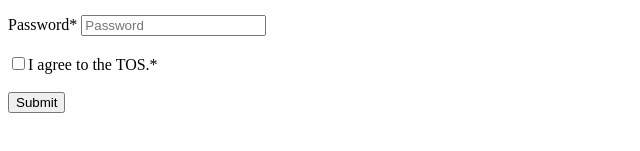
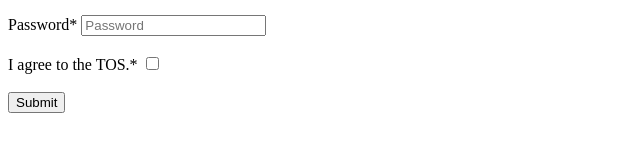
Before and after one commit to acciojob/signup-form-car-Pratham131, a website: page main.html in a window 1280 px wide. Shown: the part 335-486 px from the top of the page, 0-640 px from the left. Drawn offline with Linux system fonts and the light colour scheme.

Commit message:
created a submission

```diff
--- a/main.html
+++ b/main.html
@@ -60,7 +60,8 @@
 		</div> <br>
 
 		<div>
-			<input type="checkbox" id="tos" required>I agree to the TOS.*
+			<label for="tos">I agree to the TOS.*</label>
+			<input type="checkbox" id="tos" required>
 		</div> <br>
 
 		<div>
```
